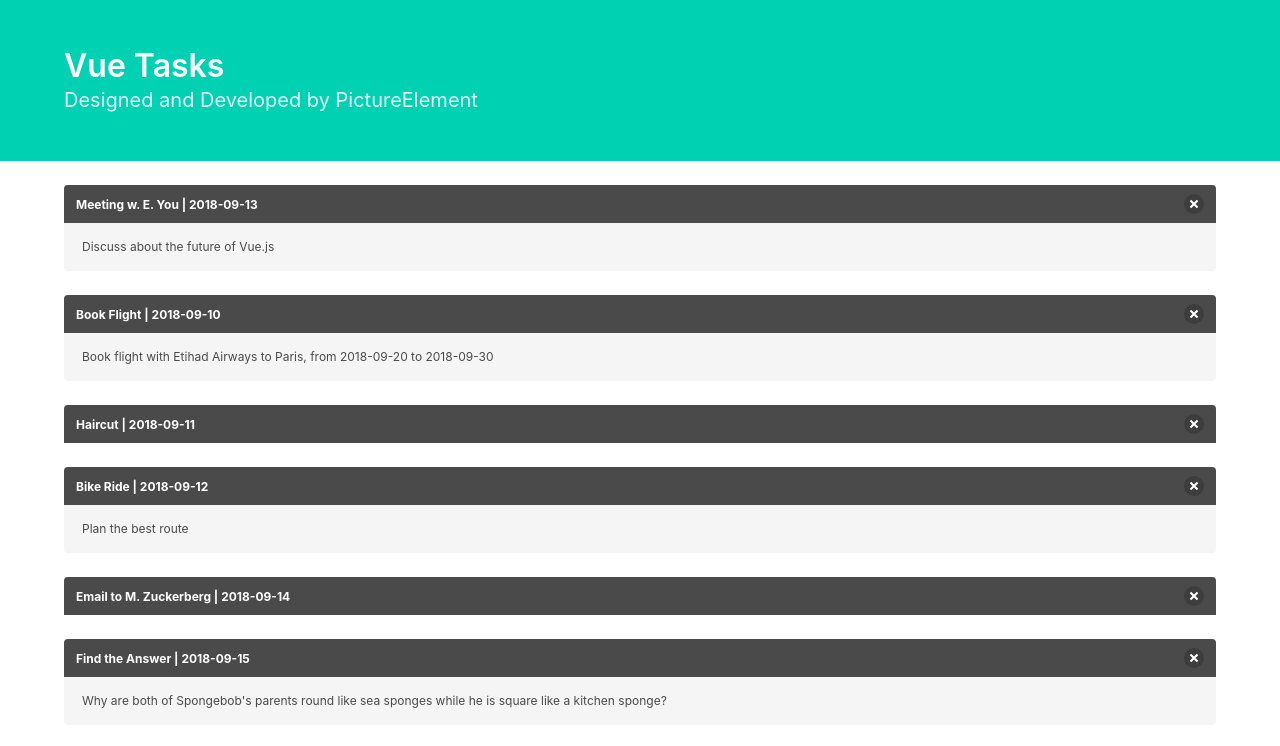
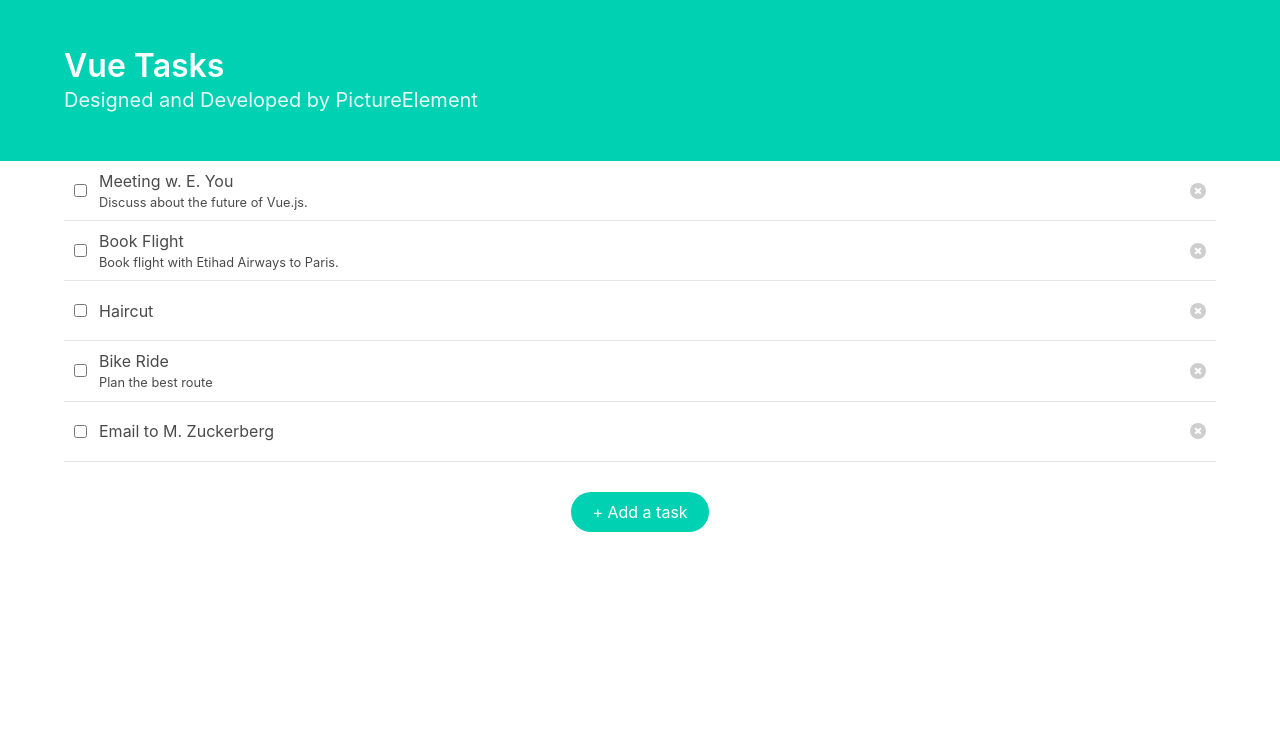
Before and after one commit to PictureElement/vue-tasks, a Vue app: page / in a window 1280 px wide. Shown: the top 746 px of the page. Built offline with nearby package versions, Linux system fonts and the light colour scheme.

Commit message:
Remove Bulma's message CSS component. Add checkbox input. Add 'Add a task' button that when clicked it displays the form modal overlay. Dynamically bind the class attributes of checkbox inputs to 'completed' property. Add openForm and closeForm methods.

```diff
--- a/src/App.vue
+++ b/src/App.vue
@@ -1,6 +1,6 @@
 <template>
   <div id="app">
-    <section class="hero is-primary block">
+    <section class="mb-0 hero is-primary block">
       <div class="hero-body">
         <div class="container">
           <h1 class="title">
@@ -12,7 +12,7 @@
         </div>
       </div>
     </section>
-    <TodoList class="container"></TodoList>
+    <TodoList></TodoList>
   </div>
 </template>
 
@@ -28,4 +28,7 @@ export default {
 </script>
 
 <style>
+  .mb-0 {
+    margin-bottom: 0 !important;
+  }
 </style>
--- a/src/components/TodoList.vue
+++ b/src/components/TodoList.vue
@@ -1,7 +1,7 @@
 <template>
   <div>
     <!-- FORM -->
-    <div class="modal">
+    <div class="modal" v-bind:class="{ 'is-active': formVisible }">
       <div class="modal-background"></div>
       <div class="modal-content">
         <article class="message">
@@ -32,20 +32,18 @@
           </div>
         </article>
       </div>
-      <button class="modal-close is-large" aria-label="close"></button>
+      <button class="modal-close is-large" aria-label="close" v-on:click="closeForm"></button>
     </div>
     <!-- TASK LIST -->
-    <div v-for="(task, index) in tasks" :key="task.id">
-      <article class="message is-small">
-        <div class="message-header">
-          <p>{{ task.title }} | {{ task.date }}</p>
-          <button class="delete" aria-label="delete" v-on:click="deleteTask(index)"></button>
-        </div>
-        <div v-if="task.description" class="message-body">
-          {{ task.description }}
-        </div>
-      </article>
+    <div class="taskItem-body container" v-for="(task, index) in tasks" :key="task.id">
+      <input type="checkbox" v-model="tasks[index].completed">
+      <div class="taskItem-titleWrapper" v-bind:class="{ 'completed': tasks[index].completed }">
+        <span class="taskItem-title">{{ task.title }}</span>
+        <span class="taskItem-description">{{ task.description }}</span>
+      </div>
+      <button class="delete is-small" aria-label="delete" v-on:click="deleteTask(index)"></button>
     </div>
+    <button class="add-task button is-primary is-rounded" v-on:click="openForm">+ Add a task</button>
   </div>
 </template>
 
@@ -54,24 +52,31 @@ export default {
   name: 'TodoList',
   data() {
     return {
-      newTask: {},
+      formVisible: false,
+      newTask:  { title: '', desciption: '', date: '', completed: false },
       tasks: [
-        { title: 'Meeting w. E. You', description: 'Discuss about the future of Vue.js', date: '2018-09-13' },
-        { title: 'Book Flight', description: 'Book flight with Etihad Airways to Paris, from 2018-09-20 to 2018-09-30', date: '2018-09-10' },
-        { title: 'Haircut', description: '', date: '2018-09-11' },
-        { title: 'Bike Ride', description: 'Plan the best route', date: '2018-09-12' },
-        { title: 'Email to M. Zuckerberg', description: '', date: '2018-09-14' },
-        { title: 'Find the Answer', description: 'Why are both of Spongebob\'s parents round like sea sponges while he is square like a kitchen sponge?', date: '2018-09-15' }
+        { title: 'Meeting w. E. You', description: 'Discuss about the future of Vue.js.', date: '2018-09-13', completed: false },
+        { title: 'Book Flight', description: 'Book flight with Etihad Airways to Paris.', date: '2018-09-10', completed: false },
+        { title: 'Haircut', description: '', date: '2018-09-11', completed: false },
+        { title: 'Bike Ride', description: 'Plan the best route', date: '2018-09-12', completed: false },
+        { title: 'Email to M. Zuckerberg', description: '', date: '2018-09-14', completed: false }
       ],
       titleError: false,
       dateError: false
     }
   },
   methods: {
+    openForm: function() {
+      this.formVisible = true;
+    },
+    closeForm: function() {
+      this.formVisible = false;
+    },
     addTask: function(e) {
       if (this.newTask.title && this.newTask.date) {
+        this.formVisible = false;
         this.tasks.push(this.newTask);
-        this.newTask = { title: '', desciption: '', date: ''};
+        this.newTask = { title: '', desciption: '', date: '', completed: false };
         this.titleError = false;
         this.dateError = false;
         return;
@@ -100,4 +105,35 @@ export default {
   article {
     margin-bottom: 1.5rem;
   }
+  .taskItem-body {
+    display: flex;
+    align-items: center;
+    word-wrap: break-word;
+    word-break: break-word;
+    padding: 0 10px;
+    border-bottom: 1px solid #e5e5e5;
+    min-height: 60px;
+  }
+  .taskItem-titleWrapper {
+    display: flex;
+    flex-direction: column;
+    padding: 8px 12px;
+  }
+  .taskItem-title {
+    font-size: 1rem;
+  }
+  .taskItem-description {
+    font-size: 80%;
+  }
+  .completed {
+    text-decoration: line-through;
+  }
+  .delete {
+    margin-left: auto;
+  }
+  .add-task {
+    margin-top: 30px;
+    display: block;
+    margin: 30px auto 0 auto;
+  }
 </style>
```
